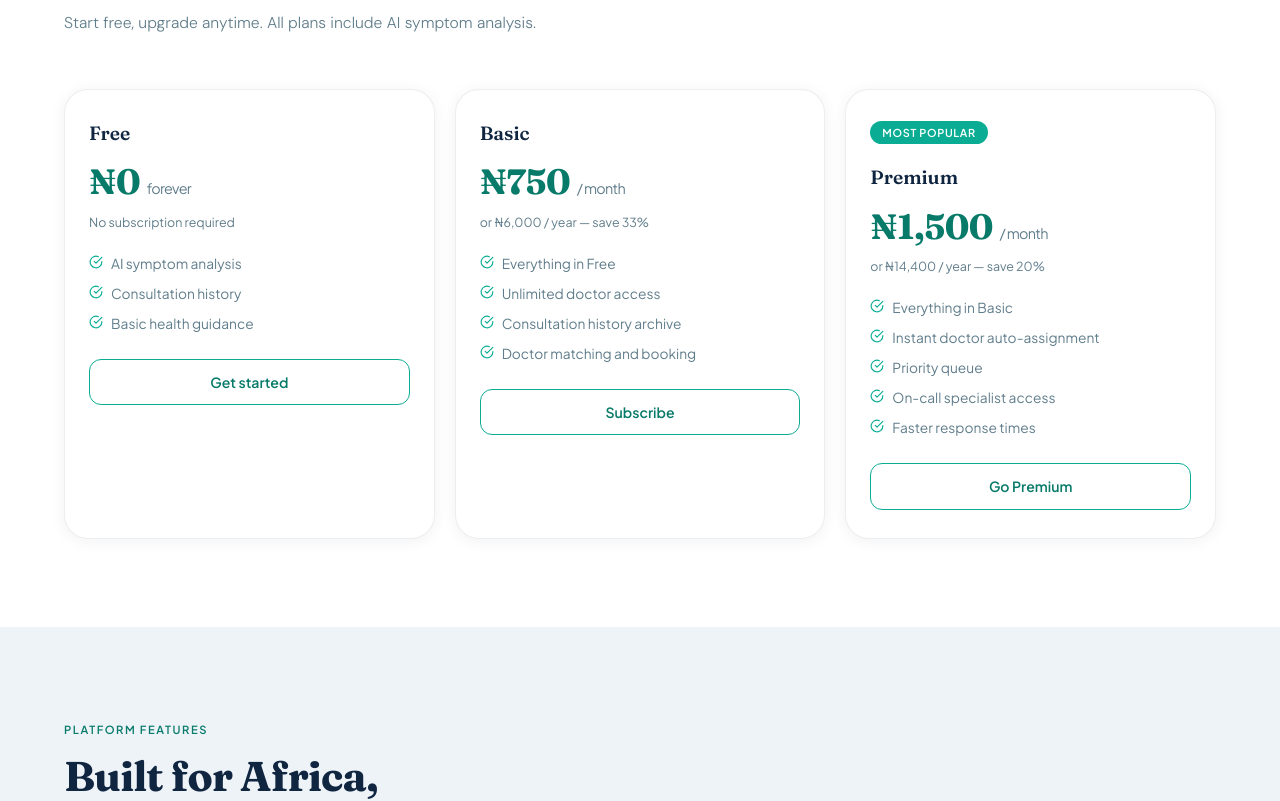
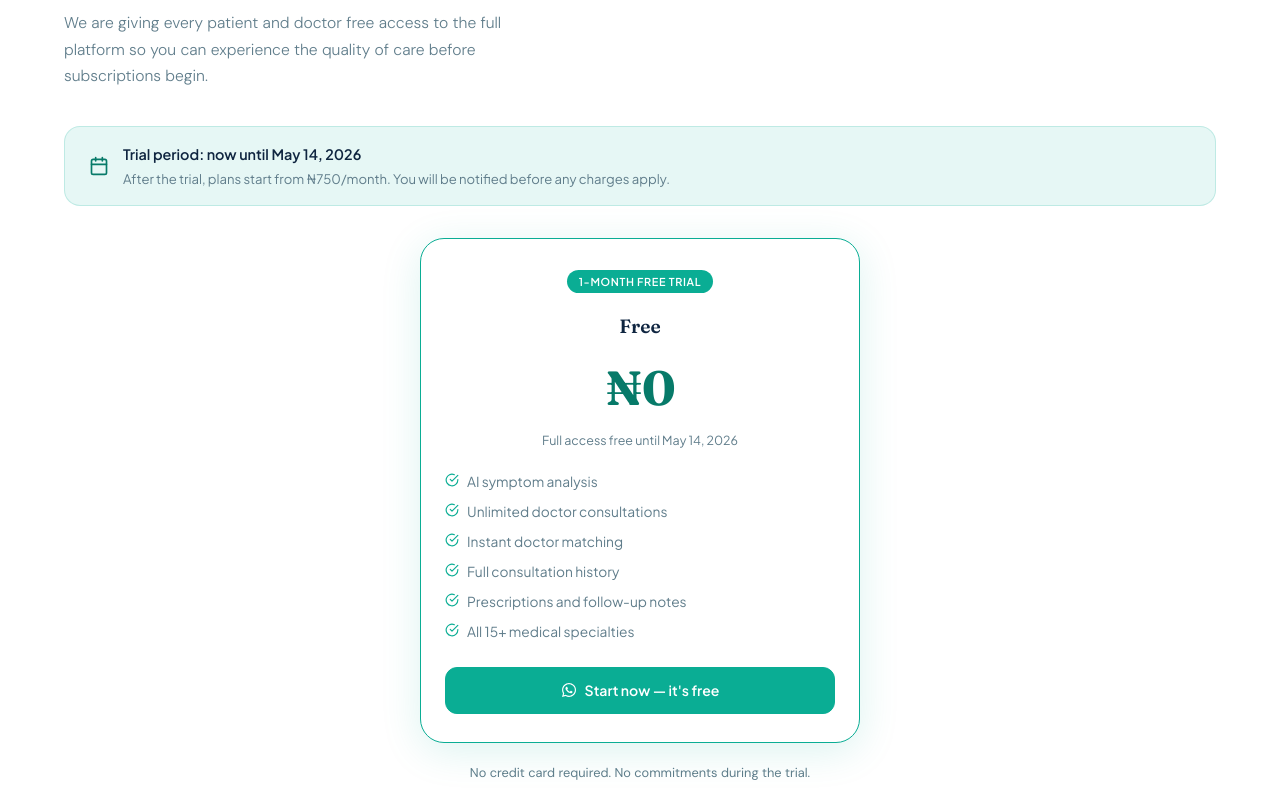
Before and after one commit to Trilvid/ABCTELEMED.APP, a React (Vite) app: page / in a window 1280 px wide. Shown: the part 1762-2563 px from the top of the page. Built offline with nearby package versions, Linux system fonts and the light colour scheme.

Commit message:
hello made it a free sub for 1 month

```diff
--- a/src/pages/Home.jsx
+++ b/src/pages/Home.jsx
@@ -83,35 +83,57 @@ const STEPS = [
     },
 ];
 
+// const PLANS = [
+//     {
+//         name: 'Free',
+//         price: '₦0',
+//         priceSub: 'forever',
+//         cycle: 'No subscription required',
+//         features: ['AI symptom analysis', 'Consultation history', 'Basic health guidance'],
+//         cta: 'Get started',
+//         featured: false,
+//     },
+//     {
+//         name: 'Basic',
+//         price: '₦750',
+//         priceSub: '/ month',
+//         cycle: 'or ₦6,000 / year — save 33%',
+//         features: ['Everything in Free', 'Unlimited doctor access', 'Consultation history archive', 'Doctor matching and booking'],
+//         cta: 'Subscribe',
+//         featured: false,
+//     },
+//     {
+//         name: 'Premium',
+//         price: '₦1,500',
+//         priceSub: '/ month',
+//         cycle: 'or ₦14,400 / year — save 20%',
+//         features: ['Everything in Basic', 'Instant doctor auto-assignment', 'Priority queue', 'On-call specialist access', 'Faster response times'],
+//         cta: 'Go Premium',
+//         featured: false,
+//         badge: 'Most popular',
+//     },
+// ];
+
+const TRIAL_END_DATE = 'May 14, 2026';
+
 const PLANS = [
-    {
-        name: 'Free',
-        price: '₦0',
-        priceSub: 'forever',
-        cycle: 'No subscription required',
-        features: ['AI symptom analysis', 'Consultation history', 'Basic health guidance'],
-        cta: 'Get started',
-        featured: false,
-    },
-    {
-        name: 'Basic',
-        price: '₦750',
-        priceSub: '/ month',
-        cycle: 'or ₦6,000 / year — save 33%',
-        features: ['Everything in Free', 'Unlimited doctor access', 'Consultation history archive', 'Doctor matching and booking'],
-        cta: 'Subscribe',
-        featured: false,
-    },
-    {
-        name: 'Premium',
-        price: '₦1,500',
-        priceSub: '/ month',
-        cycle: 'or ₦14,400 / year — save 20%',
-        features: ['Everything in Basic', 'Instant doctor auto-assignment', 'Priority queue', 'On-call specialist access', 'Faster response times'],
-        cta: 'Go Premium',
-        featured: false,
-        badge: 'Most popular',
-    },
+  {
+    name: 'Free',
+    price: '₦0',
+    priceSub: '',
+    cycle: `Full access free until ${TRIAL_END_DATE}`,
+    features: [
+      'AI symptom analysis',
+      'Unlimited doctor consultations',
+      'Instant doctor matching',
+      'Full consultation history',
+      'Prescriptions and follow-up notes',
+      'All 15+ medical specialties',
+    ],
+    cta: 'Start now — it\'s free',
+    featured: true,
+    badge: '1-month free trial',
+  },
 ];
 
 const FEATURES = [
@@ -212,7 +234,7 @@ export default function Home() {
             </section>
 
             {/* ── PLANS ── */}
-            <section className="h-section-surface" id="plans">
+            {/* <section className="h-section-surface" id="plans">
                 <div className="h-tag">Subscription plans</div>
                 <h2 className="h-stitle">Healthcare that fits your budget</h2>
                 <p className="h-ssub">Start free, upgrade anytime. All plans include AI symptom analysis.</p>
@@ -239,7 +261,73 @@ export default function Home() {
                         </div>
                     ))}
                 </div>
-            </section>
+            </section> */}
+
+
+      <section className="h-section-surface" id="plans">
+        <div className="h-tag">Free trial</div>
+        <h2 className="h-stitle">Completely free for one month</h2>
+        <p className="h-ssub">
+          We are giving every patient and doctor free access to the full platform so you
+          can experience the quality of care before subscriptions begin.
+        </p>
+
+        {/* Trial banner */}
+        <div style={{
+          display: 'flex', alignItems: 'center', gap: 14,
+          padding: '16px 24px', borderRadius: 16, marginTop: 36,
+          background: 'var(--teal-light)', border: '1.5px solid var(--border-teal)',
+        }}>
+          <FiCalendar size={20} style={{ color: 'var(--teal-dark)', flexShrink: 0 }} />
+          <div>
+            <div style={{ fontWeight: 600, fontSize: '0.9rem', color: 'var(--navy)', marginBottom: 2 }}>
+              Trial period: now until {TRIAL_END_DATE}
+            </div>
+            <div style={{ fontSize: '0.82rem', color: 'var(--muted)' }}>
+              After the trial, plans start from ₦750/month. You will be notified before any charges apply.
+            </div>
+          </div>
+        </div>
+
+        {/* Single trial plan card */}
+        <div style={{ maxWidth: 440, margin: '32px auto 0' }}>
+          <div className="h-plan featured" style={{ textAlign: 'center' }}>
+            <div className="h-plan-badge" style={{ margin: '0 auto 18px' }}>
+              {PLANS[0].badge}
+            </div>
+            <div className="h-plan-name">{PLANS[0].name}</div>
+            <div className="h-plan-price" style={{ fontSize: '3rem', margin: '8px 0 4px' }}>
+              {PLANS[0].price}
+            </div>
+            <div className="h-plan-cycle">{PLANS[0].cycle}</div>
+            <ul className="h-plan-feats" style={{ textAlign: 'left', margin: '20px 0 24px' }}>
+              {PLANS[0].features.map((f) => (
+                <li key={f}>
+                  <FiCheckCircle
+                    size={14}
+                    style={{ color: 'var(--teal)', flexShrink: 0, marginTop: 2 }}
+                  />
+                  {f}
+                </li>
+              ))}
+            </ul>
+            <a
+              href={WA_LINK}
+              className="h-plan-cta"
+              target="_blank"
+              rel="noopener noreferrer"
+              style={{ background: 'var(--teal)', color: '#fff', display: 'flex', alignItems: 'center', justifyContent: 'center', gap: 8 }}
+            >
+              <FaWhatsapp size={16} /> {PLANS[0].cta}
+            </a>
+          </div>
+        </div>
+
+        <p style={{ textAlign: 'center', fontSize: '0.8rem', color: 'var(--muted)', marginTop: 20 }}>
+          No credit card required. No commitments during the trial.
+        </p>
+      </section>
+
 
             {/* ── FEATURES ── */}
             <section className="h-section" id="features" style={{ background: 'var(--surface-alt, #eef3f8)' }}>
```
